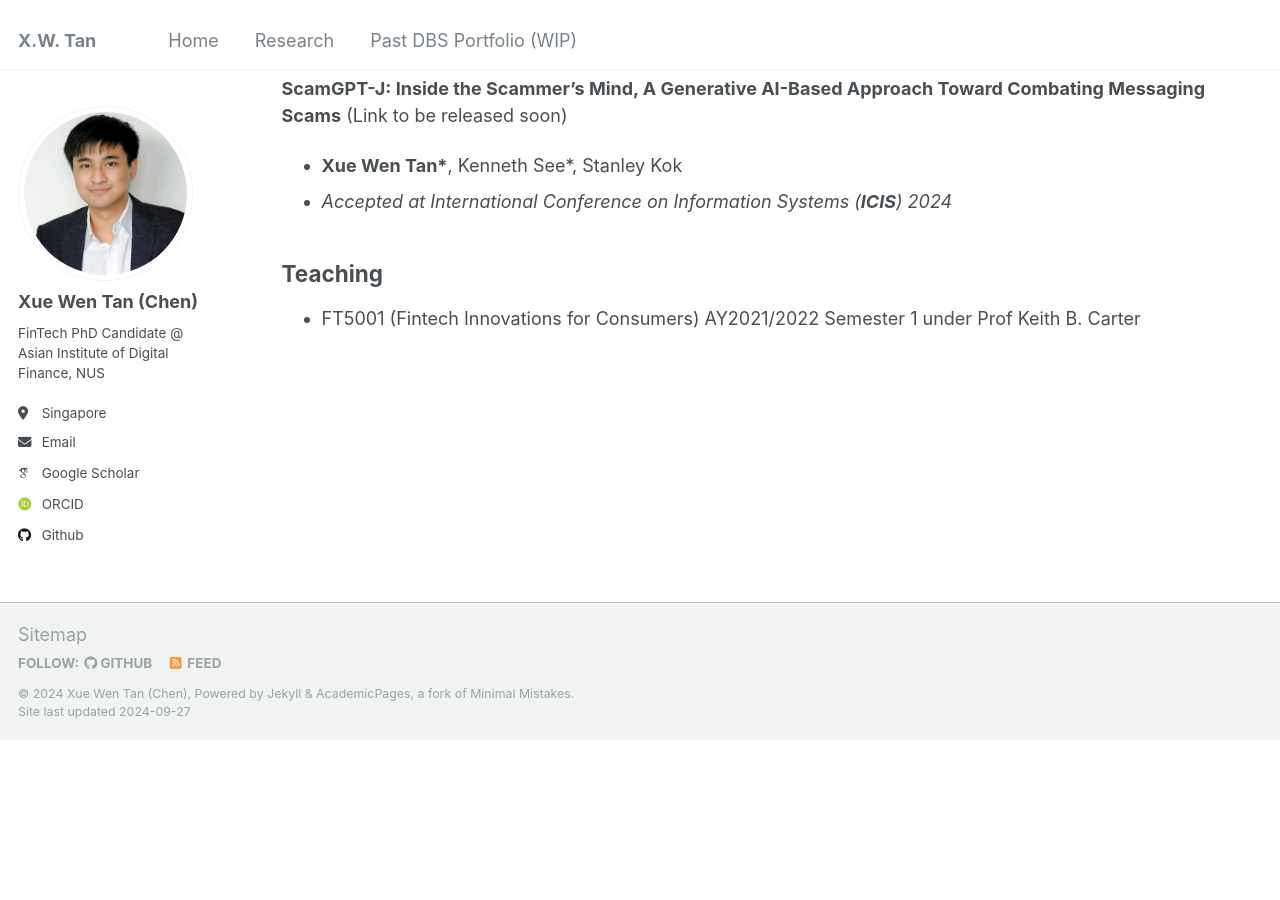
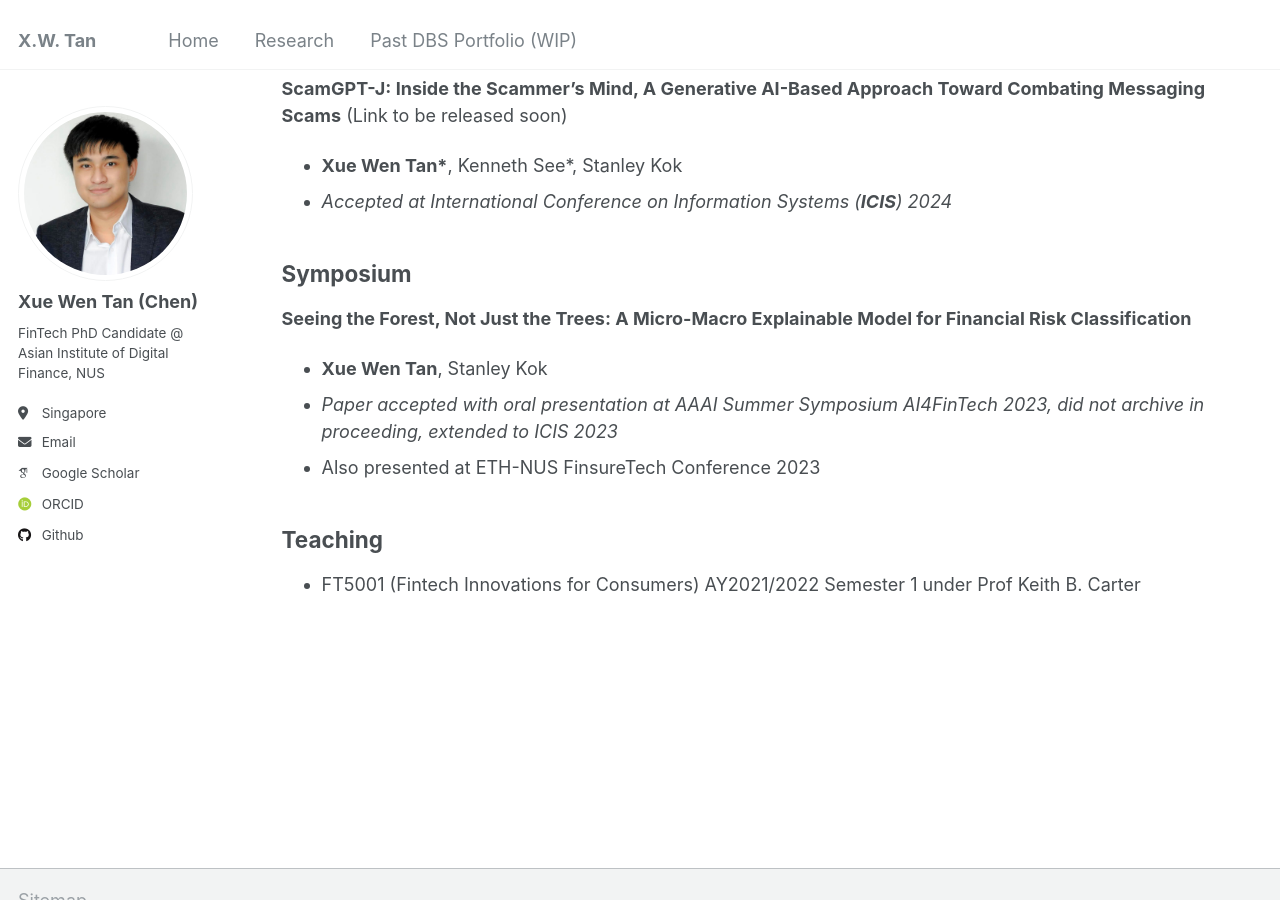
Before and after one commit to Chen-XueWen/Chen-XueWen.github.io, a Jekyll site: the page built from _pages/publications.md, in a window 1280 px wide and 900 px high, scrolled down 425 px. Built offline with Jekyll 4.4.1, drawn with Linux system fonts in a browser that asks for light colours; some web fonts are replaced; before the commit the page ends 1165 px from its top, so only the background shows below that.

Commit message:
Update publications.md

```diff
--- a/_pages/publications.md
+++ b/_pages/publications.md
@@ -8,7 +8,6 @@ author_profile: true
 My current research mainly focus on Natural Language Processing, specifically on Explainable AI, Large Language Models, AI for Social Good, Computational Linguistics.
 
 ## Conference Papers
-
 **Explainable Risk Classification in Financial Reports** [[pdf]](https://arxiv.org/abs/2405.01881)
   - **Xue Wen Tan**, Stanley Kok
   - *Accepted at International Conference on Information Systems (**ICIS**) 2023*
@@ -17,5 +16,11 @@ My current research mainly focus on Natural Language Processing, specifically on
   - **Xue Wen Tan\***, Kenneth See\*, Stanley Kok
   - *Accepted at International Conference on Information Systems (**ICIS**) 2024*
 
+## Symposium
+**Seeing the Forest, Not Just the Trees: A Micro-Macro Explainable Model for Financial Risk Classification**
+  - **Xue Wen Tan**, Stanley Kok
+  - *Paper accepted with oral presentation at AAAI Summer Symposium AI4FinTech 2023, did not archive in proceeding, extended to ICIS 2023*
+  - Also presented at ETH-NUS FinsureTech Conference 2023
+
 ## Teaching
 - FT5001 (Fintech Innovations for Consumers) AY2021/2022 Semester 1 under Prof Keith B. Carter
```
